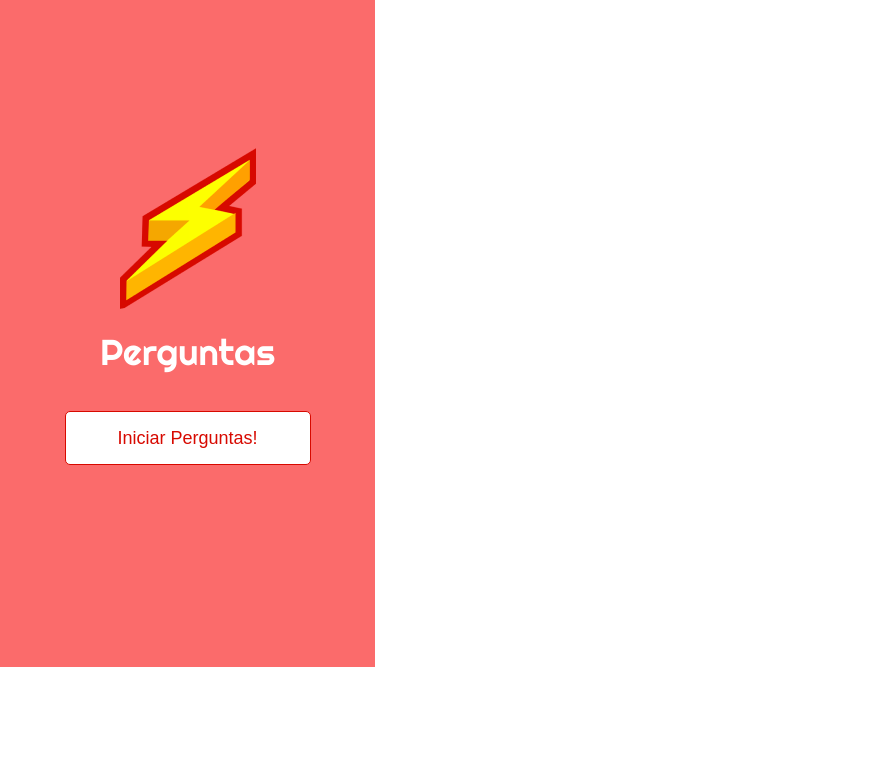
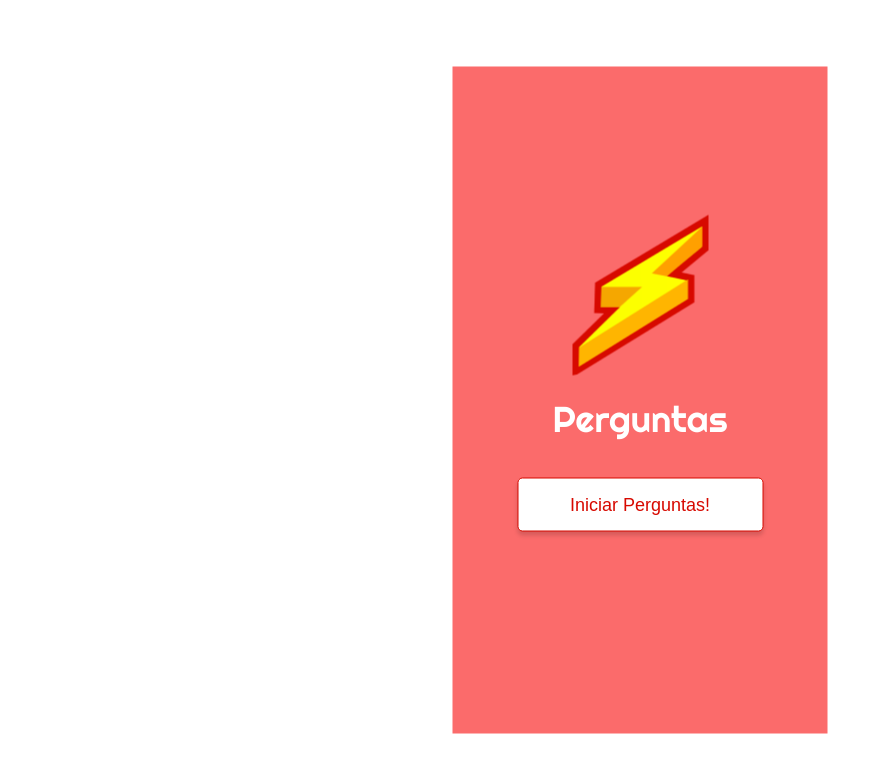
Before and after one commit to fabriciocastrosoares/perguntas, a React (Create React App) app: page / in a window 1280 px wide. Shown: the top 772 px of the page, without its empty margins (0-891 px from the left). Built offline with nearby package versions, Linux system fonts and the light colour scheme; a web font is replaced by a local one.

Commit message:
alguns ajustes

```diff
--- a/src/components/BoasVindas.js
+++ b/src/components/BoasVindas.js
@@ -17,9 +17,15 @@ const TelaInicial = styled.div`
     background-color: #FB6B6B;
     width: 375px;
     height: 667px;
+    margin: auto;
     display: flex;
     flex-direction: column;
     align-items: center;
+    position: fixed;
+    top: 50%;
+    left: 50%;
+    transform: translateX(-50%) translateY(-50%);
+    z-index: 1;
     img{
         width: 136px;
         height: 161px;
@@ -49,6 +55,7 @@ const BotaoEntrar = styled.button`
     line-height: 100%;
     border-radius: 5px;
     border: 1px solid #D70900;
+    box-shadow: 0px 4px 4px rgba(0, 0, 0, 0.15);
 
     margin-top: 30px;
     cursor: pointer;
--- a/src/components/ContainerLogo.js
+++ b/src/components/ContainerLogo.js
@@ -19,7 +19,8 @@ export default function ContainerLogo({cards}){
                     <img src={logo} alt="logo" />
                     <h1>Perguntas</h1>
                 </LogoNome>
-                <Cartas cards = {cards} contConcluidos = {contConcluidos} setContConcluidos = {setContConcluidos} imagensRodape = {imagensRodape} setImagensRodape = {setImagensRodape}/>
+                <Cartas cards = {cards} contConcluidos = {contConcluidos} setContConcluidos = {setContConcluidos}
+                        imagensRodape = {imagensRodape} setImagensRodape = {setImagensRodape}/>
 
                 {contConcluidos < 8 ? (<Rodape cards = {cards} contConcluidos = {contConcluidos} imagensRodape = {imagensRodape}/>)
                     :
@@ -35,12 +36,17 @@ const ContainerPrincipal = styled.div`
     width: 375px;
     height: 667px;
     background-color: #FB6B6B ;
+    margin: auto;
     display: flex;
     justify-content: space-between;
     align-items: center;
     flex-direction: column;
     border: 1px  solid #DBDBDB;
-    position: relative;
+    position: fixed;
+    top: 50%;
+    left: 50%;
+    transform: translateX(-50%) translateY(-50%);
+    z-index: 1;
     padding-top: 42px;
     padding-bottom: ${(props) => props.$contConcluidos !== 8 ? "70px" : "171px"};
 `
```
